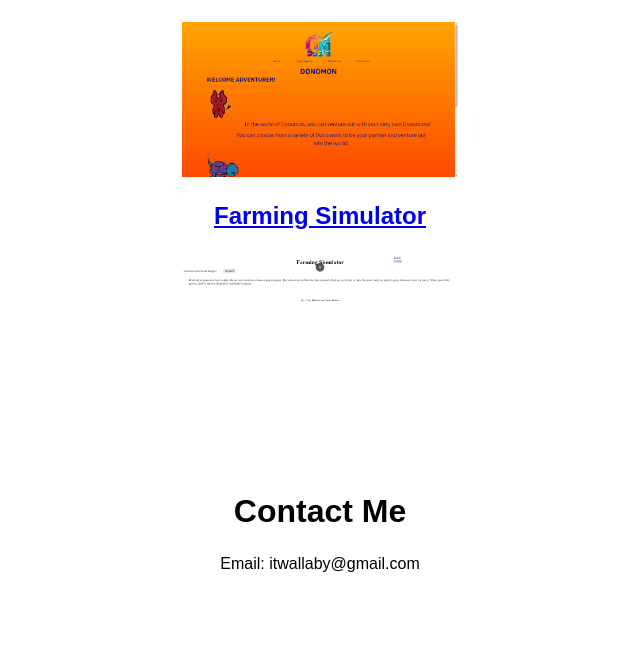
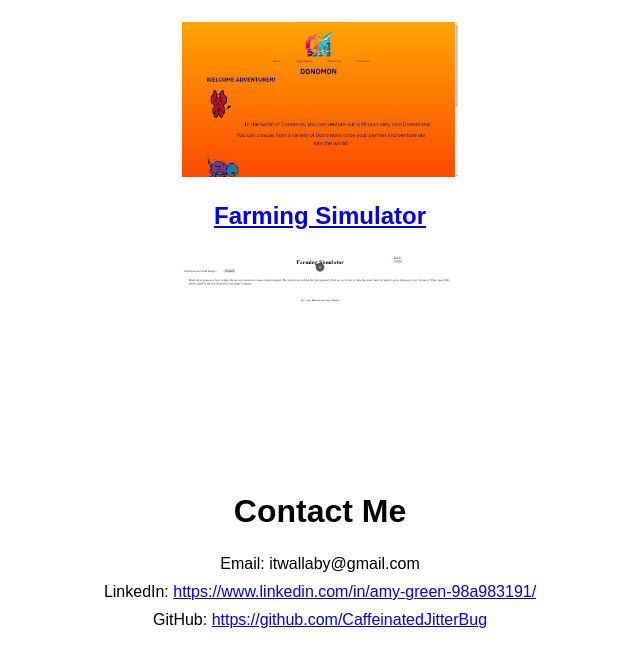
Before and after one commit to CaffeinatedJitterBug/Professional-Portfolio, a plain HTML site: page index.html in a window 1280 px wide. Shown: the part 1333-1993 px from the top of the page, without its empty margins (320-960 px from the left). Before the commit the page ends 1937 px from the top, so only its background shows below. Drawn offline with Linux system fonts and the light colour scheme.

Commit message:
Added links in the Contact Me section leading to my LinkedIn profile and GitHub profile

```diff
--- a/index.html
+++ b/index.html
@@ -56,6 +56,8 @@
                 <h1>Contact Me</h1>
                 <ul>
                     <li>Email: itwallaby@gmail.com</li>
+                    <li>LinkedIn: <a target="_blank" href="https://www.linkedin.com/in/amy-green-98a983191/">https://www.linkedin.com/in/amy-green-98a983191/</a></li>
+                    <li>GitHub: <a target="_blank" href="https://github.com/CaffeinatedJitterBug">https://github.com/CaffeinatedJitterBug</a></li>
                 </ul>
             </section>
 
```
